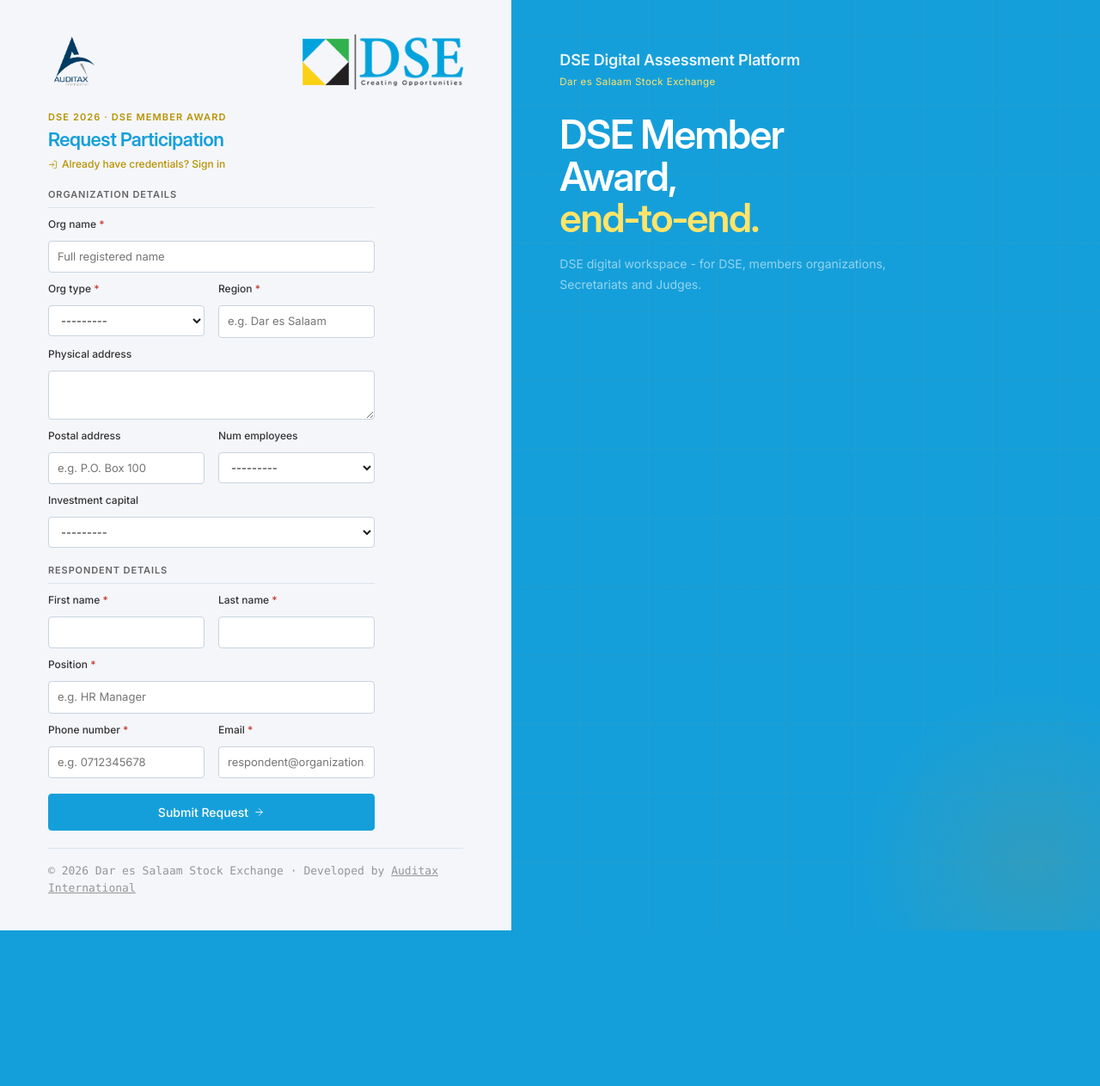
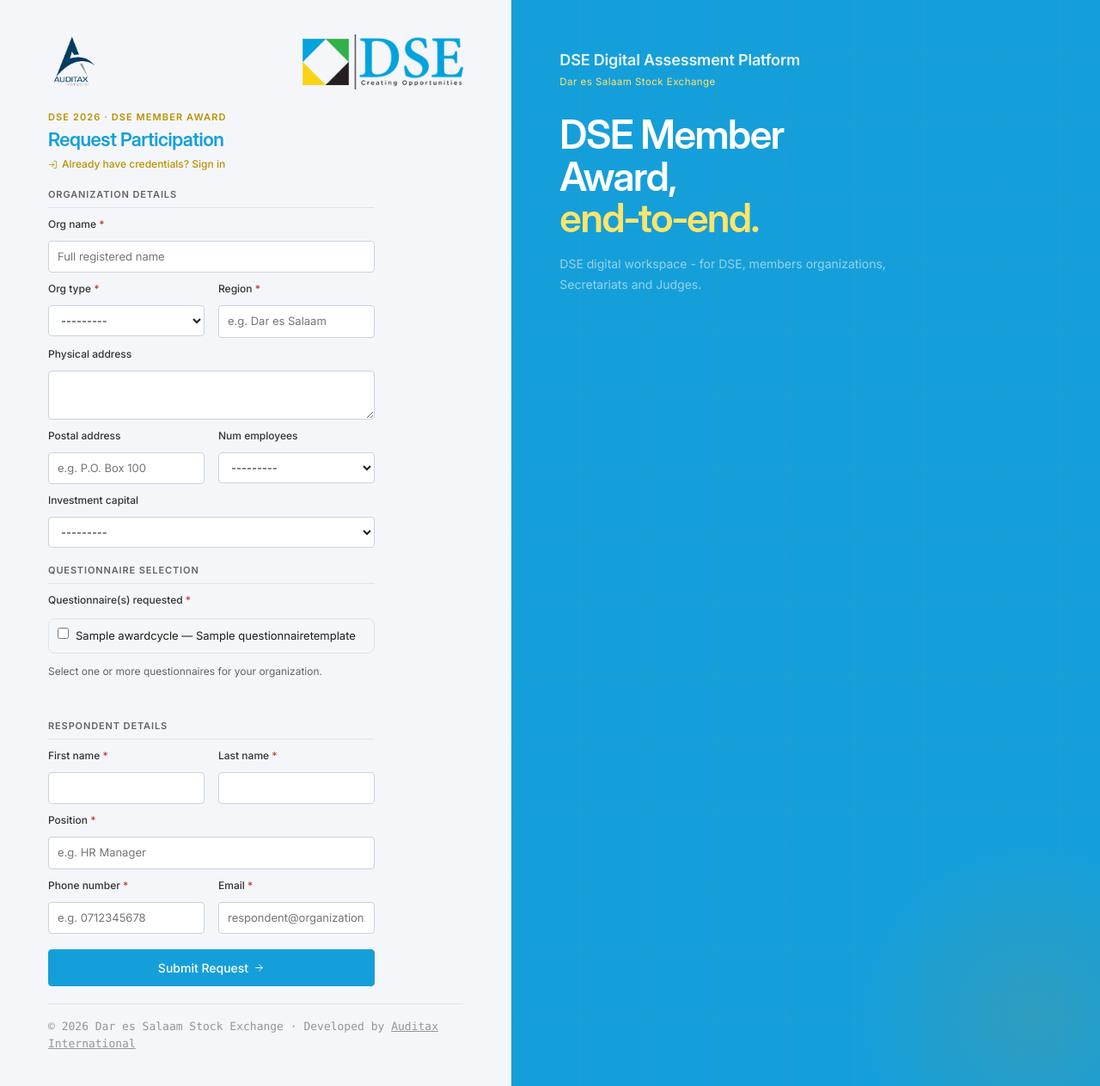
Before and after one commit to auditaxinternational2010-cloud/DSE_DigitalAssessmentPlatform-, a Django app: page / in a window 1280 px wide. Shown: the whole page at 86% size. Before the commit the page ends 1082 px from the top, so only its background shows below. Run offline with Django 5.2, Linux system fonts and the light colour scheme; tables that the repository leaves empty hold one stand-in row (values such as "Sample post"); some libraries are stand-ins or nearby versions.

Commit message:
Update questionnaire registration and system improvements

```diff
--- a/accounts/emails.py
+++ b/accounts/emails.py
@@ -41,13 +41,14 @@ def _send_and_log(kind, subject, message, recipients, *,
             logger.exception('Failed to write EmailLog row for %s → %s', kind, recipients)
 
 
-def send_welcome_email(user, password, *, triggered_by=None):
+def send_welcome_email(user, password, *, triggered_by=None, questionnaires=None):
     login_url = settings.SITE_URL.rstrip('/') + '/login/'
     subject = 'Welcome to the DSE Platform — Your Login Credentials'
     message = render_to_string('accounts/email/welcome.txt', {
         'user': user,
         'password': password,
         'login_url': login_url,
+        'questionnaires': questionnaires or [],
     })
     organization = getattr(getattr(user, 'userprofile', None), 'organization', None)
     _send_and_log('welcome', subject, message, [user.email],
@@ -79,5 +80,6 @@ def send_new_request_notification(pr):
     message = render_to_string('accounts/email/new_request_notification.txt', {
         'pr': pr,
         'review_url': review_url,
+        'questionnaires': pr.requested_questionnaires.select_related('cycle').all(),
     })
     _send_and_log('new_request', subject, message, recipients)
--- a/accounts/forms.py
+++ b/accounts/forms.py
@@ -4,6 +4,7 @@ from django.db import transaction
 
 from .models import Organization, UserProfile, VerifierAssignment, ParticipationRequest, ORG_TYPE_SUBTYPES
 from .validators import validate_tanzanian_phone
+from assessment.models import AwardCycle, QuestionnaireTemplate
 
 
 def validate_org_subtype(org_type, org_subtype, org_subtype_other):
@@ -253,6 +254,14 @@ class OrgForm(forms.ModelForm):
 
 
 class ParticipationRequestForm(forms.ModelForm):
+    requested_questionnaires = forms.ModelMultipleChoiceField(
+        queryset=QuestionnaireTemplate.objects.none(),
+        required=True,
+        widget=forms.CheckboxSelectMultiple,
+        label='Questionnaire(s) requested',
+        help_text='Select one or more questionnaires for your organization.',
+    )
+
     # Honeypot: hidden from humans via CSS, left blank by them. Bots that fill
     # every field will populate it — the view treats a non-empty value as spam.
     website = forms.CharField(
@@ -268,10 +277,29 @@ class ParticipationRequestForm(forms.ModelForm):
     org_subtype = forms.CharField(required=False, widget=forms.HiddenInput())
     org_subtype_other = forms.CharField(required=False, widget=forms.HiddenInput())
 
+
+    def __init__(self, *args, **kwargs):
+        super().__init__(*args, **kwargs)
+
+        open_cycle = AwardCycle.objects.filter(is_open=True).first()
+
+        if open_cycle:
+            self.fields['requested_questionnaires'].queryset = (
+                QuestionnaireTemplate.objects.filter(
+                    cycle=open_cycle,
+                    is_active=True,
+                )
+                .exclude(
+                    name__iexact="General Questionnaire"
+                )
+                .order_by('name')
+            )
+
+
     class Meta:
         model = ParticipationRequest
         fields = [
-            'org_name', 'org_type', 'org_subtype', 'org_subtype_other', 'region',
+            'requested_questionnaires', 'org_name', 'org_type', 'org_subtype', 'org_subtype_other', 'region',
             'physical_address', 'postal_address',
             'num_employees', 'investment_capital',
             'first_name', 'last_name', 'position', 'phone_number', 'email',
--- a/accounts/models.py
+++ b/accounts/models.py
@@ -294,6 +294,10 @@ class ParticipationRequest(models.Model):
     position = models.CharField(max_length=150, blank=True)
     phone_number = models.CharField(max_length=30)
     email = models.EmailField()
+    requested_questionnaires = models.ManyToManyField(
+        'assessment.QuestionnaireTemplate', blank=False, related_name='participation_requests',
+        help_text='Questionnaire templates requested during registration.',
+    )
 
     # Status tracking
     status = models.CharField(max_length=20, choices=STATUS_CHOICES, default='pending')
--- a/accounts/templates/accounts/email/new_request_notification.txt
+++ b/accounts/templates/accounts/email/new_request_notification.txt
@@ -7,6 +7,11 @@ ORGANIZATION
   Region:     {{ pr.region }}
   Employees:  {{ pr.get_num_employees_display }}
   Capital:    {{ pr.get_investment_capital_display }}
+
+REQUESTED QUESTIONNAIRES
+{% for questionnaire in questionnaires %}  - {{ questionnaire.name }} ({{ questionnaire.cycle.name }})
+{% empty %}  - None selected
+{% endfor %}
 
 RESPONDENT
   Name:       {{ pr.first_name }} {{ pr.last_name }}
--- a/accounts/templates/accounts/email/welcome.txt
+++ b/accounts/templates/accounts/email/welcome.txt
@@ -9,6 +9,11 @@ Your login credentials are:
 
 Please log in at: {{ login_url }}
 
+Questionnaires assigned to your organization:
+{% for questionnaire in questionnaires %}  - {{ questionnaire.template.name }} ({{ questionnaire.cycle.name }})
+{% empty %}  - No questionnaires were assigned. Please contact the administrator.
+{% endfor %}
+
 You will be required to change your password immediately after your first login.
 
 Any password issued to you before this email is no longer valid — please use the
--- a/accounts/templates/accounts/participation_request.html
+++ b/accounts/templates/accounts/participation_request.html
@@ -113,6 +113,25 @@
             <div class="label" style="margin-bottom:4px;">{{ form.investment_capital.label }}</div>
             {{ form.investment_capital }}
             {% for error in form.investment_capital.errors %}<p class="field-error">{{ error }}</p>{% endfor %}
+          </div>
+
+          <!-- Section: Questionnaire Selection -->
+          <div style="grid-column:1/-1;font-size:11px;font-weight:600;letter-spacing:0.08em;text-transform:uppercase;color:var(--ink-3);padding-bottom:6px;border-bottom:1px solid var(--line);margin-top:8px;">
+            Questionnaire Selection
+          </div>
+          <div class="field" style="grid-column:1/-1;">
+            <div class="label" style="margin-bottom:6px;">{{ form.requested_questionnaires.label }} <span style="color:var(--brick);">*</span></div>
+            <div style="display:grid;grid-template-columns:repeat(auto-fit,minmax(220px,1fr));gap:8px;">
+              {% for choice in form.requested_questionnaires %}
+                <label style="display:flex;align-items:flex-start;gap:8px;padding:10px;border:1px solid var(--line);border-radius:8px;font-size:13px;cursor:pointer;">
+                  {{ choice.tag }} <span>{{ choice.choice_label }}</span>
+                </label>
+              {% empty %}
+                <p style="font-size:13px;color:var(--ink-3);">No active questionnaires are available for registration at the moment. Please contact the administrator.</p>
+              {% endfor %}
+            </div>
+            {% if form.requested_questionnaires.help_text %}<p style="font-size:12px;color:var(--ink-3);margin-top:6px;">{{ form.requested_questionnaires.help_text }}</p>{% endif %}
+            {% for error in form.requested_questionnaires.errors %}<p class="field-error">{{ error }}</p>{% endfor %}
           </div>
 
           <!-- Section: Respondent Details -->
--- a/accounts/views.py
+++ b/accounts/views.py
@@ -20,6 +20,7 @@ from django.views.decorators.http import require_POST
 from .models import Organization, UserProfile, VerifierAssignment, ParticipationRequest, EmailLog, ORG_TYPE_SUBTYPES
 from .decorators import role_required
 from .emails import send_welcome_email, send_new_request_notification
+from assessment.models import AwardCycle, QuestionnaireTemplate, Questionnaire
 from .forms import UserCreateForm, UserEditForm, OrgForm, ParticipationRequestForm, ProfileForm
 from . import ratelimit
 from audit.models import AuditLog
@@ -241,7 +242,10 @@ def org_edit_view(request, pk):
         open_cycle = AwardCycle.objects.filter(is_open=True).first()
         if open_cycle:
             if org.is_active:
-                Questionnaire.objects.get_or_create(cycle=open_cycle, organization=org)
+                if not Questionnaire.objects.filter(cycle=open_cycle, organization=org).exists():
+                    Questionnaire.objects.get_or_create(
+                        cycle=open_cycle, organization=org, template=None
+                    )
             else:
                 Questionnaire.objects.filter(organization=org, cycle=open_cycle).delete()
         messages.success(request, f'Organization {org.name} updated.')
@@ -344,24 +348,25 @@ def request_approve_view(request, pk):
             if pr.status != 'pending':
                 messages.error(request, 'This request has already been reviewed.')
                 return redirect('request_detail', pk=pk)
-            if Organization.objects.filter(name=pr.org_name).exists():
-                messages.error(request, f'An organization named "{pr.org_name}" already exists. Resolve the conflict before approving.')
+            # Reuse an existing organization by case-insensitive name. Existing
+            # organization details are deliberately left unchanged.
+            org = Organization.objects.filter(name__iexact=pr.org_name.strip()).first()
+            if User.objects.filter(username__iexact=pr.email).exists() or User.objects.filter(email__iexact=pr.email).exists():
+                messages.error(request, f'An account with email "{pr.email}" already exists. Resolve the account conflict before approving.')
                 return redirect('request_detail', pk=pk)
-            if User.objects.filter(username=pr.email).exists():
-                messages.error(request, f'A user with email "{pr.email}" already exists. Resolve the conflict before approving.')
+            requested_templates = list(pr.requested_questionnaires.select_related('cycle').filter(is_active=True))
+            if not requested_templates:
+                messages.error(request, 'This request has no questionnaires selected. Reopen or correct the request before approval.')
                 return redirect('request_detail', pk=pk)
+            if org is None:
+                org = Organization.objects.create(
+                    name=pr.org_name.strip(), org_type=pr.org_type,
+                    org_subtype=pr.org_subtype, org_subtype_other=pr.org_subtype_other,
+                    region=pr.region, physical_address=pr.physical_address,
+                    postal_address=pr.postal_address, num_employees=pr.num_employees,
+                    investment_capital=pr.investment_capital,
+                )
             password = _generate_password()
-            org = Organization.objects.create(
-                name=pr.org_name,
-                org_type=pr.org_type,
-                org_subtype=pr.org_subtype,
-                org_subtype_other=pr.org_subtype_other,
-                region=pr.region,
-                physical_address=pr.physical_address,
-                postal_address=pr.postal_address,
-                num_employees=pr.num_employees,
-                investment_capital=pr.investment_capital,
-            )
             user = User.objects.create_user(
                 username=pr.email,
                 email=pr.email,
@@ -376,12 +381,21 @@ def request_approve_view(request, pk):
                 must_change_password=True,
                 phone_number=pr.phone_number,
             )
+            # Create/assign one questionnaire per selected template, including
+            # multiple templates belonging to the same award cycle.
+            for template in requested_templates:
+                Questionnaire.objects.get_or_create(
+                    cycle=template.cycle, organization=org, template=template,
+                )
             pr.status = 'approved'
             pr.reviewed_at = timezone.now()
             pr.reviewed_by = request.user
             pr.save()
         try:
-            send_welcome_email(user, password, triggered_by=request.user)
+            send_welcome_email(
+                user, password, triggered_by=request.user,
+                questionnaires=Questionnaire.objects.filter(organization=org, template__in=requested_templates).select_related('template', 'cycle'),
+            )
         except Exception:
             messages.warning(
                 request,
@@ -437,7 +451,12 @@ def resend_welcome_email_view(request, pk):
 
     send_failed = False
     try:
-        send_welcome_email(user, password, triggered_by=request.user)
+        send_welcome_email(
+                user, password, triggered_by=request.user,
+                questionnaires=Questionnaire.objects.filter(
+                    organization=profile.organization
+                ).select_related('template', 'cycle'),
+            )
         messages.success(request, f'Welcome email resent to {user.email} with new credentials.')
     except Exception:
         send_failed = True
--- a/assessment/models.py
+++ b/assessment/models.py
@@ -149,7 +149,7 @@ class Questionnaire(models.Model):
 
     class Meta:
         ordering = ['-cycle__year', 'organization__name']
-        unique_together = ['cycle', 'organization']
+        unique_together = [('cycle', 'organization', 'template')]
 
     def __str__(self):
         return f"{self.cycle.name} — {self.organization.name}"
```
Also changed, not shown: accounts/templates/accounts/request_detail.html (+12 -2 lines), assessment/templates/assessment/dashboard_member.html (+17 -98 lines), assessment/views.py (+9 -10 lines), README.md, accounts/migrations/0015_participationrequest_questionnaires.py (added), assessment/migrations/0020_questionnaire_unique_per_template.py (added).
